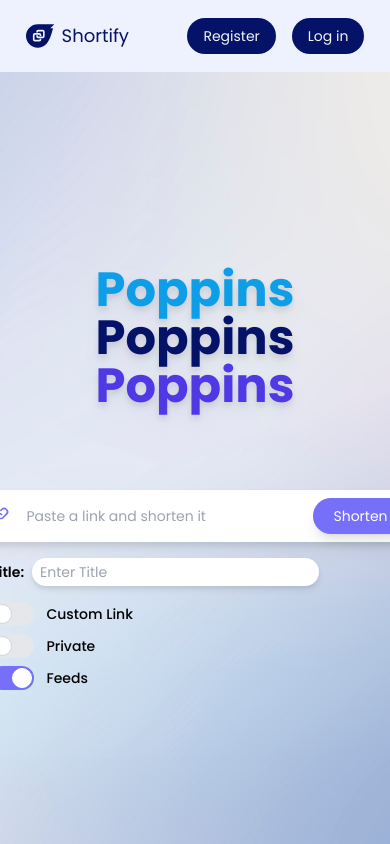
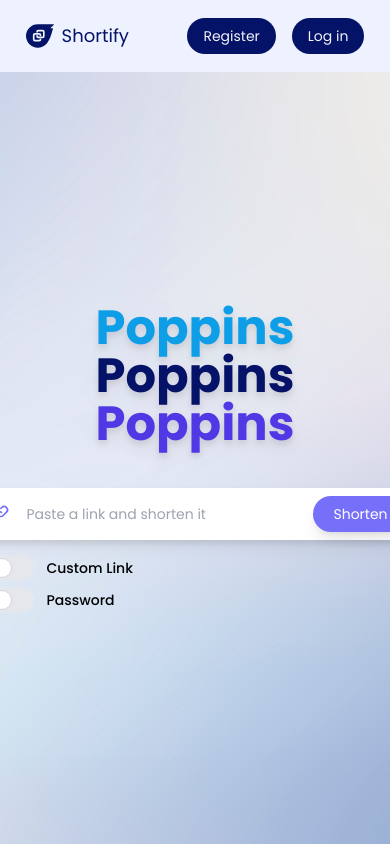
Before and after one commit to Kelompok3RPLJaya/urlshortener-frontend, a Next.js app: page / in a window 390 px wide. Built offline with nearby package versions, Linux system fonts and the light colour scheme.

Commit message:
feat: random link

```diff
--- a/package.json
+++ b/package.json
@@ -9,6 +9,7 @@
     "lint": "next lint"
   },
   "dependencies": {
+    "@hookform/error-message": "^2.0.1",
     "@types/node": "18.15.3",
     "@types/react": "18.0.28",
     "@types/react-dom": "18.0.11",
--- a/src/components/PasteLink.tsx
+++ b/src/components/PasteLink.tsx
@@ -1,15 +1,16 @@
-import React, { useState } from 'react'
+import React, { useEffect, useState } from 'react'
 import { useForm } from 'react-hook-form';
 import { HiOutlineLink } from 'react-icons/hi'
+import { MdContentCopy } from 'react-icons/md';
 import Switch from './Switch';
 
 export interface FormValues {
     long_url: string,
-    is_custom: string,
-    is_private: string,
+    is_custom: boolean,
+    is_private: boolean,
     short_url: string,
     password: string,
-    is_feeds: string,
+    is_feeds: boolean,
     title: string;
 }
 
@@ -19,8 +20,60 @@ const PasteLink = () => {
         register,
         handleSubmit,
         reset,
+        getValues,
+        setValue,
         formState: { errors },
-    } = useForm<FormValues>({ mode: "onChange" });
+    } = useForm<FormValues>({
+        mode: "onChange", defaultValues:{}});
+
+    const [randomStr, setRandomStr] = useState<string>("");
+
+    const [isToken, setIsToken] = useState(false);
+    const [token, setToken] = useState<string>();
+
+    const [OutputLink, setOutputLink] = useState<string>("");
+
+    const [customIsToggled, setCustomIsToggled] = useState(false);
+    const [privateIsToggled, setPrivateIsToggled] = useState(false);
+    const [feedsIsToggled, setFeedsIsToggled] = useState(false);
+
+    const [isShortened, setIsShortened] = useState(false);
+
+    function generateRandomString(length: number){
+            let result = '';
+            const characters = 'ABCDEFGHIJKLMNOPQRSTUVWXYZabcdefghijklmnopqrstuvwxyz0123456789';
+            const charactersLength = characters.length;
+
+            for (let i = 0; i < length; i++) {
+            result += characters.charAt(Math.floor(Math.random() * charactersLength));
+            }
+
+            setRandomStr(result);
+    }
+
+    useEffect(() => {
+        const token = window.localStorage.getItem("token");
+        if (token) {
+            setIsToken(true);
+            setToken(token);
+        } else {
+            setIsToken(false);
+            setValue("title", "null");
+        }
+
+       generateRandomString(10);
+
+    }, []);
+
+    useEffect(()=>{
+
+        if(customIsToggled){
+            setValue("short_url", "");
+        }else{
+            setValue("short_url", randomStr);
+        }
+
+    }, [customIsToggled, randomStr])
 
     register('long_url', {
         required: {
@@ -28,6 +81,7 @@ const PasteLink = () => {
             message: "Link is required!"
         }
     });
+
     register('title', {
         required: {
             value: true,
@@ -35,45 +89,68 @@ const PasteLink = () => {
         }
     });
 
-    const [customIsToggled, setCustomIsToggled] = useState(false);
-    const [privateIsToggled, setPrivateIsToggled] = useState(false);
-    const [feedsIsToggled, setFeedsIsToggled] = useState(true);
+    const newLink = () => {
+        setIsShortened(!isShortened);
+    }
 
-    const [responseMessage, setResponseMessage] = useState("");
-    const [isPopUpVisible, setIsPopUpVisible] = useState(false);
     const onSubmit = async (data: FormValues) => {
+
         try {
-          const response = await fetch(
+            var response;
+            if(isToken){
+                response = await fetch(
                     "https://url-shortener-production-e495.up.railway.app/api/url_shortener",
                     {
                         method: "POST",
                         headers: {
                             "Content-Type": "application/json",
-                "Authorization": `Bearer ${window.localStorage.getItem("token")}`
+                            "Authorization": `Bearer ${token}`
                         },
                         body: JSON.stringify(data),
                     }
                 );
+            }else{
+                console.log("Udh ke submit buat yg ga login")
+                response = await fetch(
+                    "https://url-shortener-production-e495.up.railway.app/api/url_shortener",
+                    {
+                        method: "POST",
+                        headers: {
+                            "Content-Type": "application/json",
+                        },
+                        body: JSON.stringify(data),
+                    }
+                );
+            }
+
             const responseData = await response.json();
             if (response.ok) {
-            setResponseMessage(responseData.message);
-            setIsPopUpVisible(true);
                 console.log(data);
+                setOutputLink(getValues("short_url"));
+                setIsShortened(!isShortened);
             } else {
-            setResponseMessage(responseData.message);
-            setIsPopUpVisible(true);
                 console.log(responseData);
             }
         } catch (error) {
             console.error(error);
         }
+
         reset();
+        generateRandomString(10);
+
+        if(!isToken)
+            setValue("title", "null");
+
+        setCustomIsToggled(false);
+        setPrivateIsToggled(false);
+        setFeedsIsToggled(false);
     };
 
     return (
-        <div className='flex flex-col sm:w-[35rem]'>
+        <>
+            <div className={`${isShortened ? "hidden" : "flex flex-col sm:w-[35rem]"}`}>
 
-            <form onSubmit={handleSubmit(onSubmit)} className=''>
+                <form onSubmit={handleSubmit(onSubmit)} className="">
 
                     <div className='flex flex-col gap-2'>
 
@@ -87,85 +164,74 @@ const PasteLink = () => {
 
                         <p className='text-sm text-red-500 px-5 font-medium'>{errors.long_url?.message}</p>
 
+                        <div className='flex flex-col sm:flex-row gap-2 mx-5'>
+
+                            <div className='grow-0 flex flex-col gap-2 basis-[60%]'>
+                                <Switch
+                                    name='is_custom'
+                                    toggle ={{isToggle: customIsToggled, setIsToggle: setCustomIsToggled }}
+                                    textReg="short_url"
+                                    register={register}
+                                    errors={errors}
+                                    label1="Custom Link"
+                                    label2='Poppins.in/'
+                                />
+                            </div>
+
+                            <div className='grow-0 flex flex-col gap-2 basis-[40%]'>
+                            <Switch
+                                    name='is_private'
+                                    toggle ={{isToggle: privateIsToggled, setIsToggle: setPrivateIsToggled }}
+                                    textReg="password"
+                                    register={register}
+                                    errors={errors}
+                                    label1="Password"/>
+                            </div>
+
+                        </div>
+
+                        <div className={` ${isToken ? "flex flex-col gap-2 mx-5" : "hidden"}`}>
+                            <Switch
+                                name='is_feeds'
+                                toggle ={{isToggle: feedsIsToggled, setIsToggle: setFeedsIsToggled }}
+                                register={register}
+                                errors={errors}
+                                label1="Feeds"
+                            />
+                        </div>
+
+                        <div className={` ${isToken ? "flex flex-col gap-2" : "hidden"}`}>
                             <div className='flex flex-row gap-2 mx-5 items-center w-1/2'>
                                 <label htmlFor="title" className='text-sm font-semibold'>Title: </label>
-                        <input id="title" type="text" placeholder='Enter Title'
+                                <input id="title" type="text" placeholder='Title your link'
                                     {...register("title")}
                                     className="text-sm rounded-full px-2 py-1 drop-shadow-md focus:outline-none" />
                             </div>
                             <p className='text-sm text-red-500 font-medium mx-5'>{errors.title?.message}</p>
-
-                    <div className='flex flex-col sm:flex-row gap-2 mx-5'>
-
-                        <div className='grow-0 flex flex-col gap-2 basis-[60%]'>
-                            <label className="relative inline-flex items-center cursor-pointer">
-                                <input type="checkbox" {...register("is_custom")} className="sr-only peer" checked={customIsToggled} onChange={() => setCustomIsToggled(!customIsToggled)} />
-                                <div className="w-11 h-6 bg-gray-200 peer-focus:outline-none rounded-full peer dark:bg-gray-700 peer-checked:after:translate-x-full peer-checked:after:border-white after:content-[''] after:absolute after:top-[2px] after:left-[2px] after:bg-white after:border-gray-300 after:border after:rounded-full after:h-5 after:w-5 after:transition-all dark:border-gray-600 peer-checked:bg-[#766FF9]"></div>
-                                <span className="ml-3 text-sm font-medium text-black dark:text-black"> Custom Link</span>
-                            </label>
-
-                            {customIsToggled ?
-                            <div className={`flex flex-col gap-2`}>
-                                <div className={`flex flex-row items-center`}>
-                                    <label htmlFor="customLink" className='text-sm font-semibold'>Poppins.in/</label>
-                                    <input id="customLink" type="text" placeholder='Add custom link'
-                                        {...register('short_url', {
-                                            required: {
-                                                value: true,
-                                                message: "custom link is required!"
-                                            }
-                                        })}
-                                        className="text-sm rounded-full px-2 py-1 drop-shadow-md focus:outline-none" />
-                                </div>
-                                <p className='text-sm text-red-500 font-medium'>{errors.short_url?.message}</p>
-                            </div> : null}
-
-                        </div>
-
-                        <div className='grow-0 flex flex-col gap-2 basis-[40%]'>
-                            <label className="relative inline-flex items-center cursor-pointer">
-                                <input type="checkbox" {...register("is_private")} className="sr-only peer" checked={privateIsToggled} onChange={() => setPrivateIsToggled(!privateIsToggled)} />
-                                <div className="w-11 h-6 bg-gray-200 peer-focus:outline-none rounded-full peer dark:bg-gray-700 peer-checked:after:translate-x-full peer-checked:after:border-white after:content-[''] after:absolute after:top-[2px] after:left-[2px] after:bg-white after:border-gray-300 after:border after:rounded-full after:h-5 after:w-5 after:transition-all dark:border-gray-600 peer-checked:bg-[#766FF9]"></div>
-                                <span className="ml-3 text-sm font-medium text-black dark:text-black">Private</span>
-                            </label>
-
-                            {privateIsToggled ?
-                            <div className={`flex flex-col gap-2`}>
-                                <div className='flex flex-row items-center'>
-                                    <input type="text" placeholder='Set Password'
-                                        {...register('password', {
-                                            required: {
-                                                value: true,
-                                                message: "Password is required!"
-                                            }
-                                        })}
-                                        className="text-sm rounded-full px-2 py-1 drop-shadow-md focus:outline-none" />
-
-                                </div>
-                                <p className={`${privateIsToggled ? null : "hidden"}ml-1 text-sm text-red-500 font-medium`}>{errors.password?.message}</p>
-                            </div> : null}
                         </div>
 
                     </div>
 
-                    <div className='flex flex-col gap-2 mx-5'>
-                        <label className="relative inline-flex items-center cursor-pointer">
-                            <input type="checkbox" {...register("is_feeds")} className="sr-only peer" checked={feedsIsToggled} onChange={() => setFeedsIsToggled(!feedsIsToggled)} />
-                            <div className="w-11 h-6 bg-gray-200 peer-focus:outline-none rounded-full peer dark:bg-gray-700 peer-checked:after:translate-x-full peer-checked:after:border-white after:content-[''] after:absolute after:top-[2px] after:left-[2px] after:bg-white after:border-gray-300 after:border after:rounded-full after:h-5 after:w-5 after:transition-all dark:border-gray-600 peer-checked:bg-[#766FF9]"></div>
-                            <span className="ml-3 text-sm font-medium text-black dark:text-black">Feeds</span>
-                        </label>
+                </form>
+
             </div>
 
-                    {/* <Switch name="custom" isToggled={customIsToggled} onToggle={()=>setCustomIsToggled(!customIsToggled)} register={register}/>
-                    <Switch name="private" isToggled={privateIsToggled} onToggle={()=>setPrivateIsToggled(!privateIsToggled)} register={register}/>   */}
+            {isShortened && (
+            <div className="flex flex-col items-center gap-2">
+                <div className='flex flex-row items-center justify-between bg-white rounded-full py-2 px-3'>
+                    <label htmlFor="copy" className='text-black font-semi-bold cursor-pointer'>{`poppins.in/${OutputLink}`}</label>
+                    <button id='copy' type='button' onClick={() => {navigator.clipboard.writeText(`poppins.in/${OutputLink}`)}}>
+                    <MdContentCopy style={{ color: '#766FF9' }} size={20} className="ml-5 sm:ml-4" />
+                    </button>
                 </div>
 
-            </form>
+                <input type="button" value="Shorten More Link!" onClick={newLink} className='py-2 px-5 cursor-pointer bg-[#766FF9] rounded-full shadow-lg text-white text-sm' />
+            </div>
+            )}
 
+        </>
+    )
 
-
-        </div>
-    )
 }
 
 export default PasteLink;
--- a/src/components/Switch.tsx
+++ b/src/components/Switch.tsx
@@ -1,23 +1,55 @@
+import { ErrorMessage } from '@hookform/error-message';
 import React from 'react'
-import { UseFormRegister } from 'react-hook-form';
+import { FieldErrors, UseFormRegister} from 'react-hook-form';
 import { FormValues } from './PasteLink'
 
 type SwitchProps = {
     name: string,
-    isToggled: boolean,
-    onToggle: () => void,
-    register: UseFormRegister<FormValues>;
+    textReg?: string,
+    toggle: {
+        isToggle : boolean
+        setIsToggle : React.Dispatch<React.SetStateAction<boolean>>
+    },
+    register: UseFormRegister<FormValues>,
+    errors : FieldErrors<FormValues>,
+    label1? : string,
+    label2? : string;
 }
 
-// Masih on progress
-const Switch = ({name, isToggled, onToggle, register}:SwitchProps) => {
+const Switch = ({name, textReg, toggle, register, errors, label1, label2}: SwitchProps) => {
+
     return (
-        <></>
-        // <label className="relative inline-flex items-center cursor-pointer">
-        //     <input type="checkbox" className="sr-only peer" checked={isToggled} onChange={onToggle} {...register(name as keyof FormValues)}/>
-        //     <div className="w-11 h-6 bg-gray-200 peer-focus:outline-none peer-focus:ring-4 peer-focus:ring-blue-300 dark:peer-focus:ring-blue-800 rounded-full peer dark:bg-gray-700 peer-checked:after:translate-x-full peer-checked:after:border-white after:content-[''] after:absolute after:top-[2px] after:left-[2px] after:bg-white after:border-gray-300 after:border after:rounded-full after:h-5 after:w-5 after:transition-all dark:border-gray-600 peer-checked:bg-blue-600"></div>
-        //     <span className="ml-3 text-sm font-medium text-black dark:text-black">Custom Link</span>
-        // </label>
+        <>
+                <label className="relative inline-flex items-center cursor-pointer">
+                    <input type="checkbox" {...register((name as keyof FormValues))} className="sr-only peer" checked={toggle.isToggle} onChange={() => toggle.setIsToggle(!toggle.isToggle)} />
+                    <div className="w-11 h-6 bg-gray-200 peer-focus:outline-none rounded-full peer dark:bg-gray-700 peer-checked:after:translate-x-full peer-checked:after:border-white after:content-[''] after:absolute after:top-[2px] after:left-[2px] after:bg-white after:border-gray-300 after:border after:rounded-full after:h-5 after:w-5 after:transition-all dark:border-gray-600 peer-checked:bg-[#766FF9]"></div>
+                    <span className="ml-3 text-sm font-medium text-black dark:text-black"> {label1}</span>
+                </label>
+
+                {toggle.isToggle && textReg ?
+                    <div className={`flex flex-col gap-2`}>
+
+                        <div className={`flex flex-row items-center`}>
+
+                            {label2 ? <label htmlFor={textReg} className='text-sm font-semibold'>{label2}</label> : null }
+                            <input id={textReg} type="text" placeholder='Add custom link'
+                                {...register(textReg as keyof FormValues, {
+                                    required: {
+                                        value: true,
+                                        message: `${label1} is required!`
+                                    }
+                                })}
+                                className="text-sm rounded-full px-2 py-1 drop-shadow-md focus:outline-none" />
+
+                        </div>
+
+                        <p className='text-sm text-red-500 font-medium'>
+                            <ErrorMessage errors={errors} name={textReg as keyof FormValues} />
+                        </p>
+
+                    </div> : null}
+
+        </>
     )
 }
 
--- a/src/pages/Hero.tsx
+++ b/src/pages/Hero.tsx
@@ -3,41 +3,22 @@ import React from 'react'
 
 const Hero = () => {
     return (
+
         <div style={{ backgroundImage: "url('/landingBG.jpg')" }} className="bg-center bg-cover bg-no-repeat landing-h w-screen">
 
             <div className='flex flex-col justify-center items-center content-center gap-10 h-full'>
 
                 <div className='flex flex-col w-2/3 2xl:w-1/2 items-center'>
-                    <div className='flex flex-col sm:flex-row sm:gap-2 py-10'>
+                    <div className='flex flex-col sm:flex-row sm:gap-2 sm:py-10'>
                         <div className='font-bold text-5xl text-[#0E9EE8] drop-shadow-lg'>Poppins</div>
                         <div className='font-bold text-5xl text-[#041267] drop-shadow-lg'>Poppins</div>
                         <div className='font-bold text-5xl text-[#5039E5] drop-shadow-lg'>Poppins</div>
                     </div>
-                    {/* <div className='font-semibold text-lg invisible max-h-0 sm:max-h-max sm:visible text-center'>
-                        <p>Lorem ipsum dolor sit amet, consectetur adipisicing elit. Necessitatibus magnam excepturi placeat aliquid deleniti eligendi exercitationem ad. Reprehenderit aperiam dolores neque id odit in, iste suscipit</p>
-                    </div> */}
                 </div>
 
-        <PasteLink />
-
-                {/* <div className='flex flex-col items-center gap-5'>
-                    <div className='font-semibold'>For more features</div>
-
-                    <div className='flex flex-col sm:flex-row items-center text-black font-semibold gap-2'>
-
-                        <Link href="/Login" className="py-2 px-5 bg-[#0E9EE8]  rounded-3xl drop-shadow-lg">
-                            <div className='flex flex-row items-center gap-2'><AiOutlineUser />Log in</div>
-                        </Link>
-                        Or
-                        <Link href="/Register" className="py-2 px-5 bg-[#766FF9] rounded-3xl drop-shadow-lg">
-                            <div className='flex flex-row items-center gap-2'><AiOutlineUser />Register</div>
-                        </Link>
-                    </div>
-                </div> */}
+                <PasteLink />
 
             </div>
-
-
 
         </div>
     )
```
Also changed, not shown: 1 other file (tests, documents, lock files or other folders). Lines whose indentation alone changed are shown as unchanged.
